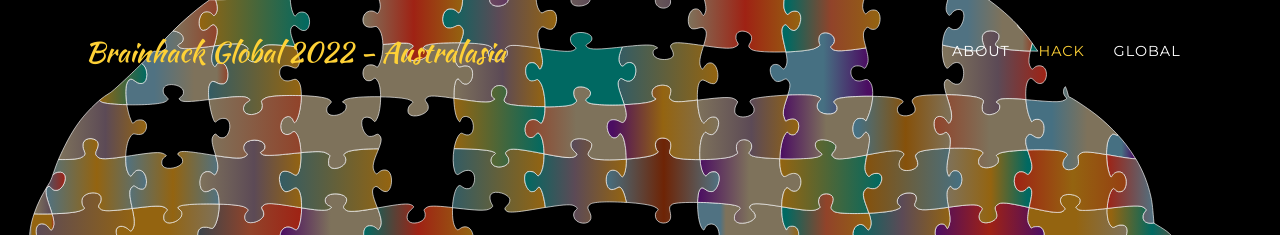
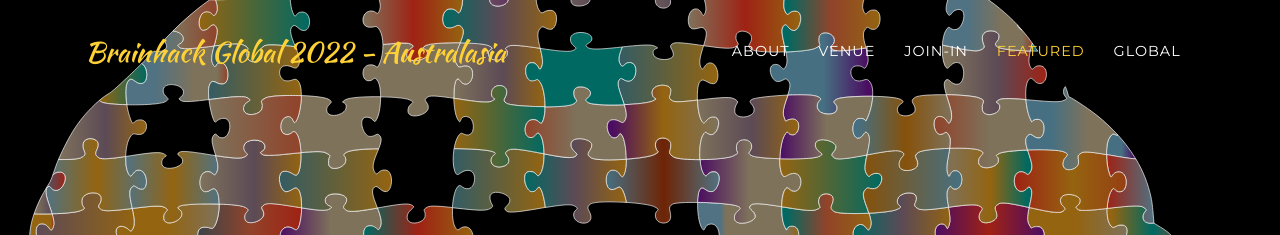
Before and after one commit to brainhack-aus/global2024, a Jekyll site: the page built from index.md, in a window 1280 px wide. Shown: the top 235 px of the page. Built offline with Jekyll 4.4.1, drawn with Linux system fonts in a browser that asks for light colours; some web fonts are replaced.

Commit message:
added sections to navigation

```diff
--- a/_data/navigation.yml
+++ b/_data/navigation.yml
@@ -2,8 +2,14 @@
   - title: "About"
     section: about
 
-  - title: "Hack"
+  - title: "Venue"
+    section: venue
+
+  - title: "Join-in"
     section: hacktrack
+
+  - title: "Featured"
+    section: projects
 
   - title: "Global"
     url: https://brainhack.org/global2022/
```
